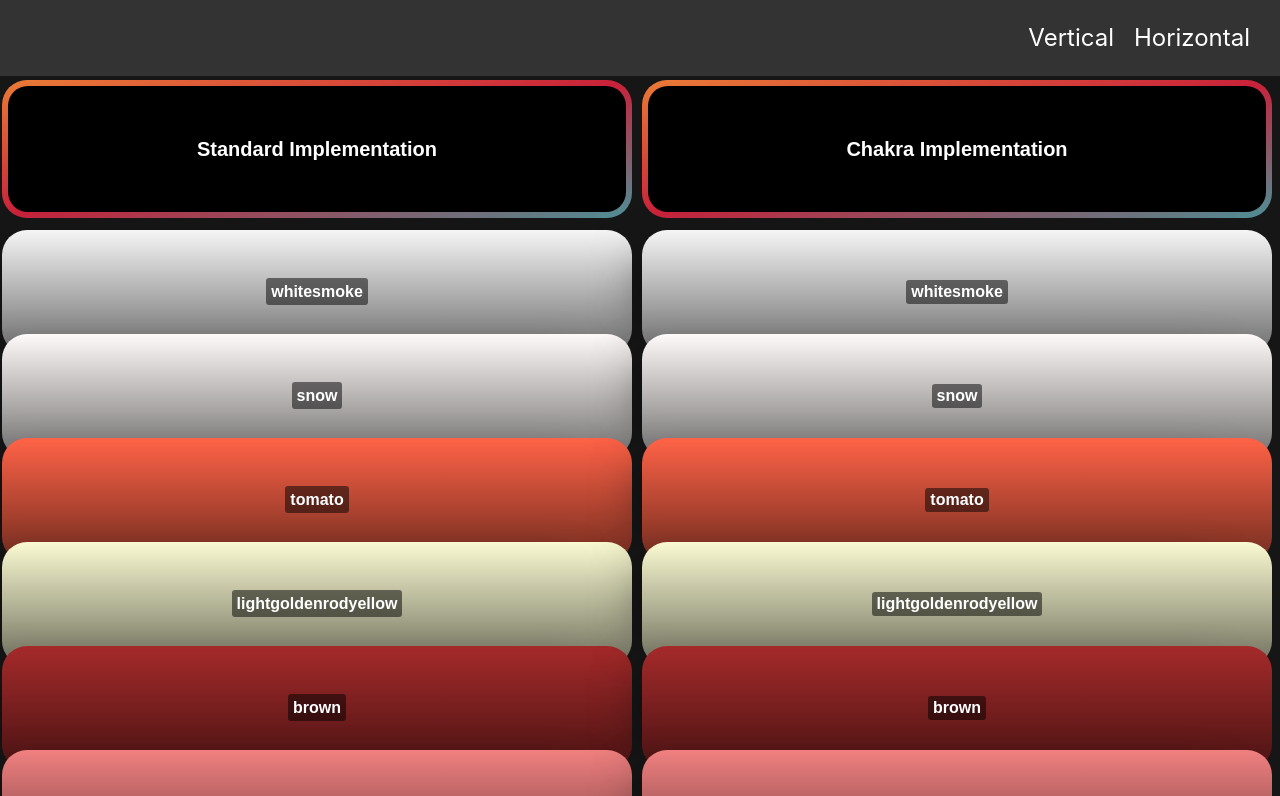
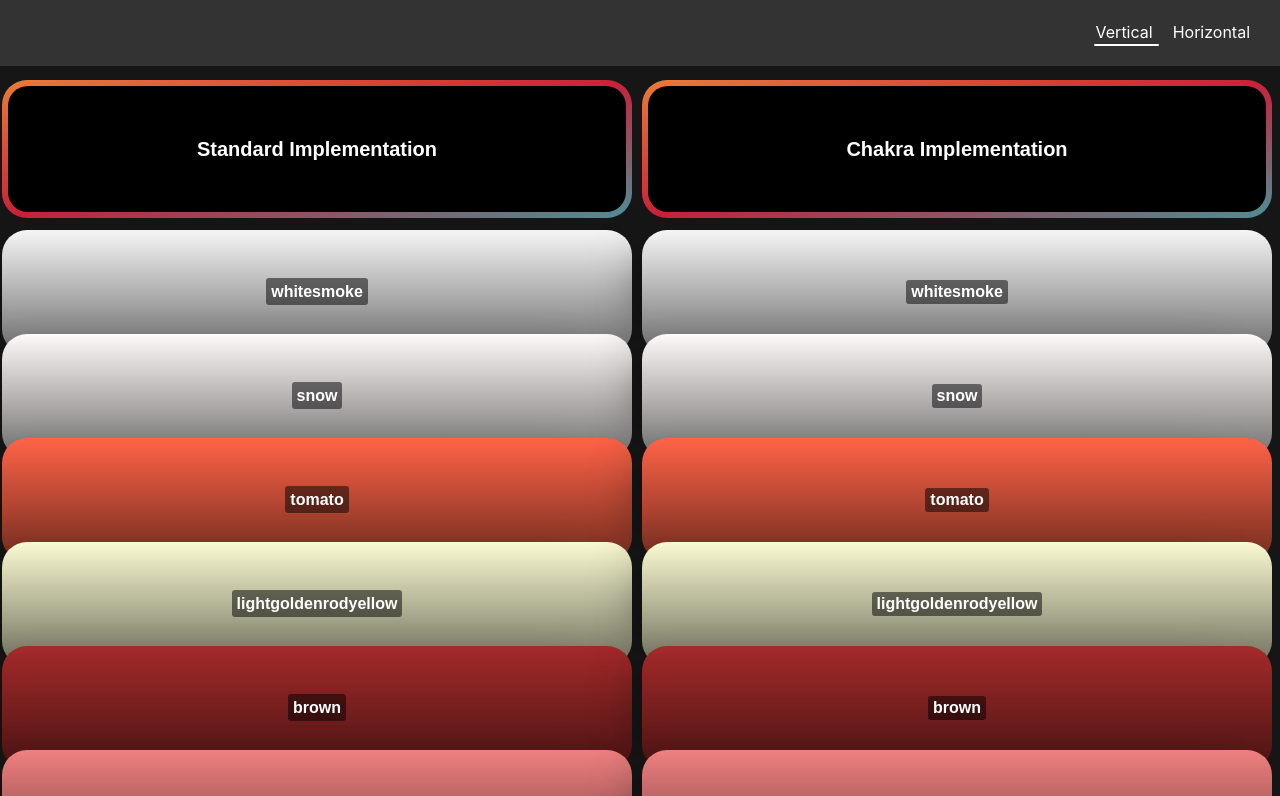
Before and after one commit to terryszhou/intersection-fader, a React (Create React App) app: page / in a window 1280 px wide. Shown: the top 796 px of the page. Built offline with nearby package versions, Linux system fonts and the light colour scheme.

Commit message:
Navline added

```diff
--- a/src/App.css
+++ b/src/App.css
@@ -7,6 +7,13 @@ html {
   text-align: center;
   padding-top: 5rem;
   background-color: rgb(22,22,22);
+}
+
+.navlink {
+  margin: 0 10px;
+  font-size: 24;
+  color: white;
+  padding-bottom: 2px;
 }
 
 .fade-in-section {
--- a/src/Nav.jsx
+++ b/src/Nav.jsx
@@ -1,14 +1,38 @@
-import React from 'react';
+import React, { useState } from 'react';
 import { NavLink } from 'react-router-dom';
 
-export const Nav = () => (
-  <nav style={styles.navbar}>
-    <div style={{ float: "right" }}>
-      <NavLink to="/" exact style={styles.navlink}>Vertical</NavLink>
-      <NavLink to="/horizontal" style={styles.navlink}>Horizontal</NavLink>
-    </div>
-  </nav>
-);
+export const Nav = () => {
+  const [href, setHref] = useState("vertical");
+
+  return (
+    <nav style={styles.navbar}>
+      <div style={{ float: "right" }}>
+        <NavLink
+          to="/"
+          exact
+          className="navlink"
+          onClick={() => setHref("vertical")}>
+          Vertical
+        </NavLink>
+        <NavLink
+          to="/horizontal"
+          className="navlink"
+          onClick={() => setHref("horizontal")}>
+          Horizontal
+        </NavLink>
+        <div style={{
+          position: "relative",
+          height: "2px",
+          backgroundColor: "white",
+          borderRadius: "15px",
+          width: href === "vertical" ? 65 : 84,
+          left: href === "vertical" ? 8 : 85,
+          transitionDuration: "0.2s",
+        }}/>
+      </div>
+    </nav>
+  );
+};
 
 const styles = {
   navbar: {
@@ -18,9 +42,4 @@ const styles = {
     width: "100vw",
     zIndex: 2,
   },
-  navlink: {
-    margin: "0 10px",
-    fontSize: 24,
-    color: "white",
-  },
 };
```
